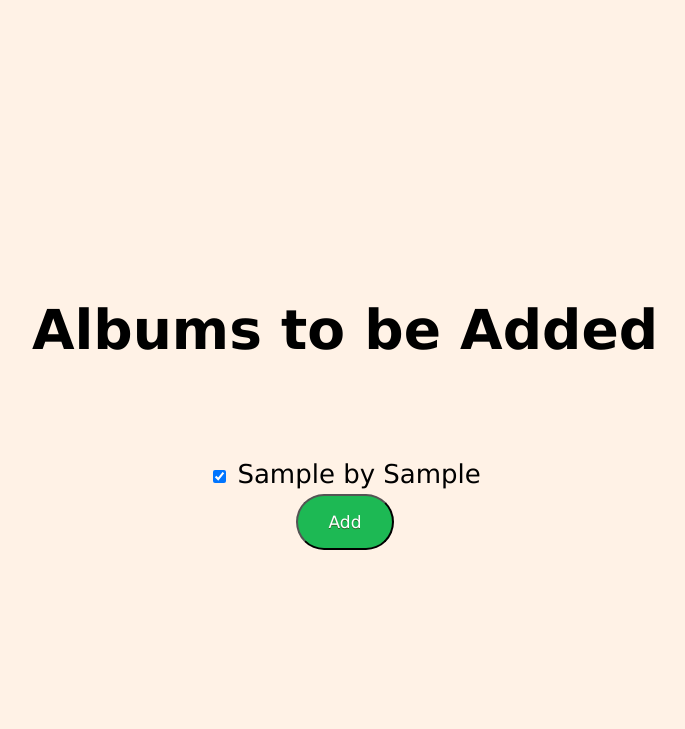
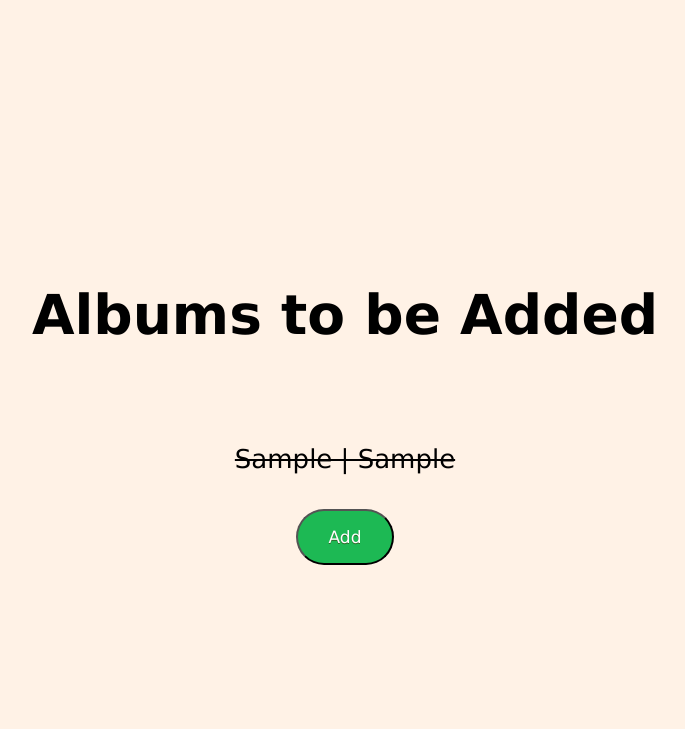
Before and after one commit to samcgass/PitchforkToSpotify, a Django app: template highlyRated/templates/highly-rated.html in a window 1280 px wide, after a click that opens the changed part. Shown: the top 729 px of the page, without its empty margins (295-980 px from the left). Run offline with Django 3.2, Linux system fonts and the light colour scheme; the template is opened without the code that fills it: values that come from a table or form of the project are taken from there, others are empty; tables that the repository leaves empty hold one stand-in row (values such as "Sample post").

Commit message:
styled lists. added strikethrough, hide checkboxes

```diff
--- a/best_new_music/templates/best-new-music.html
+++ b/best_new_music/templates/best-new-music.html
@@ -9,8 +9,8 @@
             <div class="albums">
                 {% csrf_token %}
                 {% for album in albums %}
-                <input type="checkbox" name="{{ album.album }}" id="{{ album.album }}">
-                <label for="{{ album.album }}">{{ album.album }} by {{ album.artist }}</label><br>
+                <input class="hidden" type="checkbox" name="{{ album.album }}" id="{{ album.album }}">
+                <label class="strike" for="{{ album.album }}">{{ album.album }} | {{ album.artist }}</label><br><br>
                 {% endfor %}
             </div>
             <input class="button" type="submit" value="Add">
--- a/highlyRated/static/style.css
+++ b/highlyRated/static/style.css
@@ -39,3 +39,11 @@
 	position:relative;
     top:1px;
 }
+
+.hidden {
+    display: none;
+}
+
+input[type=checkbox]:checked + label.strike {
+    text-decoration: line-through;
+}
--- a/highlyRated/templates/highly-rated.html
+++ b/highlyRated/templates/highly-rated.html
@@ -8,8 +8,8 @@
         <form action="/highly-rated/added/" method="POST">
             {% csrf_token %}
             {% for album in albums %}
-            <input type="checkbox" name="{{ album.album }}" id="{{ album.album }}">
-            <label for="{{ album.album }}">{{ album.album }} by {{ album.artist }}</label><br>
+            <input class="hidden" type="checkbox" name="{{ album.album }}" id="{{ album.album }}">
+            <label class="strike" for="{{ album.album }}">{{ album.album }} | {{ album.artist }}</label><br><br>
             {% endfor %}
             <input class="button" type="submit" value="Add">
         </form>
```
Also changed, not shown: best_new_music/static/style.css (+8 -0 lines), db.sqlite3.
